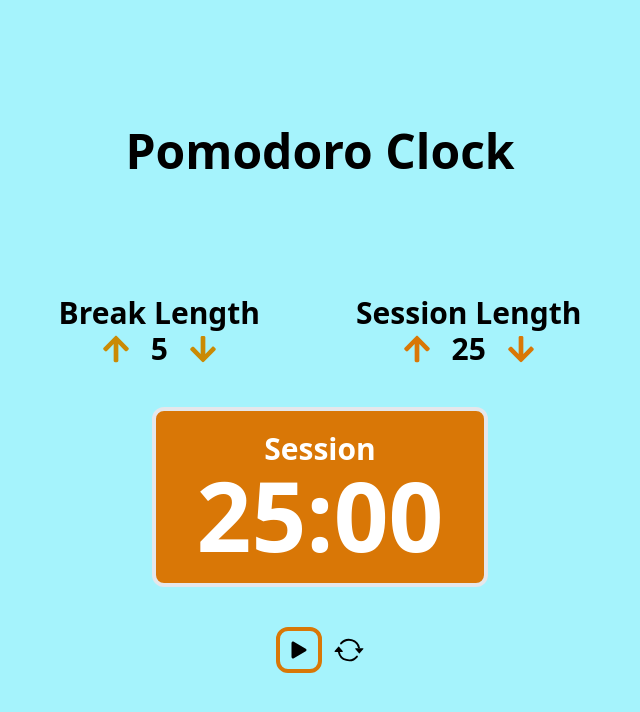
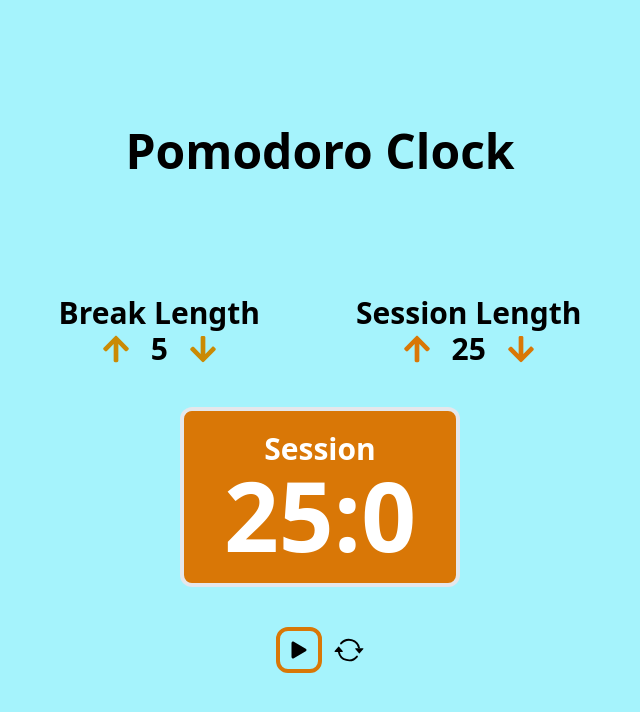
Before and after one commit to BaraouSaid/pomodoro_clock, a React (Vite) app: page / in a window 1280 px wide. Shown: the top 712 px of the page, without its empty margins (320-960 px from the left). Built offline with nearby package versions, Linux system fonts and the light colour scheme.

Commit message:
deleted increment and decrement sessionLength and directly implemented it in the onClick event

```diff
--- a/src/App.jsx
+++ b/src/App.jsx
@@ -25,6 +25,7 @@ function incrementMinutes(prev) {
   }
   return prev + 1;
 }
+
 function decrementMinutes(prev) {
   if (prev == 1) {
     return prev;
@@ -34,14 +35,29 @@ function decrementMinutes(prev) {
 
 function App() {
   const [breakLength, setBreakLength] = useState(5);
-  // const [sessionLength, setSessionLength] = useState(25);
+  const [sessionLength, setSessionLength] = useState(25);
   const [isOff, setIsOff] = useState(true);
   const [minutes, setMinutes] = useState(25);
-  const [seconds, setSeconds] = useState('00');
+  const [seconds, setSeconds] = useState(0);
   const [isCounting, setIsCounting] = useState(false);
+
+  useEffect(() => {
+    if (isCounting) {
+      const counter = setInterval(() => {
+        if (seconds === 0) {
+          setMinutes(minutes - 1);
+          setSeconds(59);
+        } else {
+          setSeconds(seconds - 1);
+        }
+      }, 1000);
+      return () => clearInterval(counter);
+    }
+  }, [isCounting, minutes, seconds]);
 
   function reset() {
     setBreakLength(5);
+    setSessionLength(25);
     setMinutes(25);
   }
 
@@ -78,13 +94,13 @@ function App() {
               <FaArrowUp
                 id="session-increment"
                 className="text-amber-600 hover:cursor-pointer"
-                onClick={() => setMinutes(incrementMinutes(minutes))}
+                onClick={() => setSessionLength(sessionLength + 1)}
               />
-              <p id="session-length">{minutes}</p>
+              <p id="session-length">{sessionLength}</p>
               <FaArrowDown
                 id="session-decrement"
                 className="text-amber-600 hover:cursor-pointer"
-                onClick={() => setMinutes(decrementMinutes(minutes))}
+                onClick={() => setSessionLength(sessionLength - 1)}
               />
             </div>
           </div>
@@ -101,9 +117,10 @@ function App() {
           <div
             id="start_stop"
             className="flex gap-0 p-1 border-4 border-amber-600 rounded-xl hover:cursor-pointer"
-            onClick={() => setIsOff(!isOff)}
+            onClick={() => setIsCounting(true)}
           >
-            {isOff ? <BsFillPlayFill /> : <BsPauseFill />}
+            {isCounting ? <BsPauseFill /> : <BsFillPlayFill />}
+            {/* <BsFillPlayFill /> */}
           </div>
 
           <BsArrowRepeat
```
